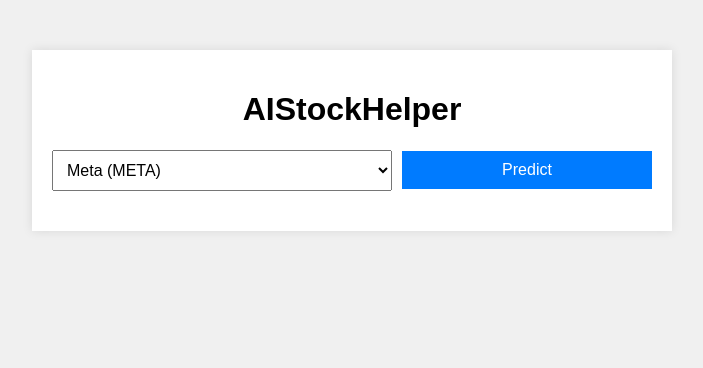
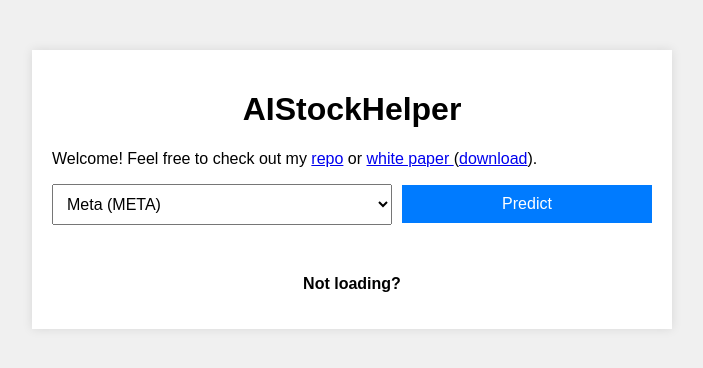
Before and after one commit to wessbl/wbl-aistocks, a Flask app: page / in a window 1280 px wide. Shown: the top 368 px of the page, without its empty margins (288-991 px from the left). Run offline with Flask 3, Linux system fonts and the light colour scheme; parts of the project's set-up code (start-up, migrations or seed data) failed here and were passed over.

Commit message:
Images resize, added white paper/repo links, added 'Not loading?' message, decreased prediction length.

```diff
--- a/app.py
+++ b/app.py
@@ -1,4 +1,4 @@
-from flask import Flask, render_template, request, jsonify
+from flask import Flask, render_template, request, jsonify, send_from_directory
 from model.model import Model
 import os
 
@@ -17,6 +17,11 @@ app = Flask(__name__)
 @app.route('/')
 def home():
     return render_template('index.html')
+
+# White paper download
+@app.route('/docs/<path:filename>')
+def download_file(filename):
+    return send_from_directory('docs', filename)
 
 # 'Predict' button clicked
 @app.route('/predict', methods=['POST'])
--- a/model/lstm_model.py
+++ b/model/lstm_model.py
@@ -13,7 +13,7 @@ class LSTMModel:
     time_step = 50              # 50  | 100 |
     _epochs = 10                # 10  | 50  | 100   #TODO switch to 100 after server switch
     _update_epoch = 1           # how many epochs for an update
-    _prediction_len = 10        # how many days to predict
+    _prediction_len = 5         # how many days to predict
     _start_date = '2015-01-01'
     last_update = None
     _model = None
@@ -21,7 +21,6 @@ class LSTMModel:
     _scaled_data = None
     prediction = None
     recommendation = None
-    progress = 0
 
     X = np.array([])
     scaler = MinMaxScaler(feature_range=(0,1))
--- a/static/style.css
+++ b/static/style.css
@@ -15,6 +15,12 @@ body {
 
 h1 {
     text-align: center;
+}
+
+img {
+    max-width: 100%;
+    height: auto;
+    display: block; /* Removes the bottom space under images */
 }
 
 form {
--- a/templates/index.html
+++ b/templates/index.html
@@ -3,9 +3,20 @@
 <head>
     <meta charset="UTF-8">
     <meta name="viewport" content="width=device-width, initial-scale=1.0">
-    <!-- Announcements / Updates can go here--->
     <title>AIStockHelper</title>
     <style>
+        .collapsible {
+            cursor: pointer;
+            font-weight: bold;
+        }
+        .hidden {
+            display: none;
+            margin-top: 10px;
+        }
+        .collapsible-container {
+            text-align: center;
+            margin-top: 50px;
+        }
         .container{
             width: 80%;
             margin: auto;
@@ -44,6 +55,13 @@
 <body>
     <div class="container">
         <h1>AIStockHelper</h1>
+        <!-- Announcements / Updates can go here--->
+        <p>Welcome! Feel free to check out my
+            <a href="https://github.com/wessbl/wbl-aistocks" target="_blank">repo</a>
+           or
+            <a href="../docs/Capstone - WBL.pdf" target="_blank">white paper </a>
+            (<a href="../docs/Capstone - WBL.pdf" download="WBL-Capstone">download</a>).
+        </p>
         <form id="stockForm">
             <div class="form-group">
                 <select id="stockSymbol" name="stockSymbol">
@@ -60,8 +78,23 @@
         <div id="predictionResult">
             <!-- Prediction results displayed here when available-->
         </div>
+        <div class="collapsible-container">
+            <p><span class="collapsible">Not loading?</span>
+                <span class="hidden">Models check for a new market close every request (weekdays at 4pm Eastern).
+                    Please allow ~20 seconds for each update, after which they will load immediately.
+                </span>
+            </p>
+        </div>
     </div>
     <script>
+        document.querySelector('.collapsible').addEventListener('click', function() {
+            var hidden = document.querySelector('.hidden');
+            if (hidden.style.display === 'none' || hidden.style.display === '') {
+                hidden.style.display = 'block';
+            } else {
+                hidden.style.display = 'none';
+            }
+        });
         document.getElementById('stockSymbol').addEventListener('change', function() {
             // Clear the prediction result when a new stock symbol is selected
             document.getElementById('predictionResult').innerHTML = '';
@@ -99,6 +132,8 @@
             .catch((error) => {
                 console.error('Error: ', error);
             })
+            //  Make sure hidden elements are hidden again
+            document.querySelector('.hidden').style.display = 'none';
         }
     </script>
 </body>
```
Also changed, not shown: README.md (added), 1 other file.
